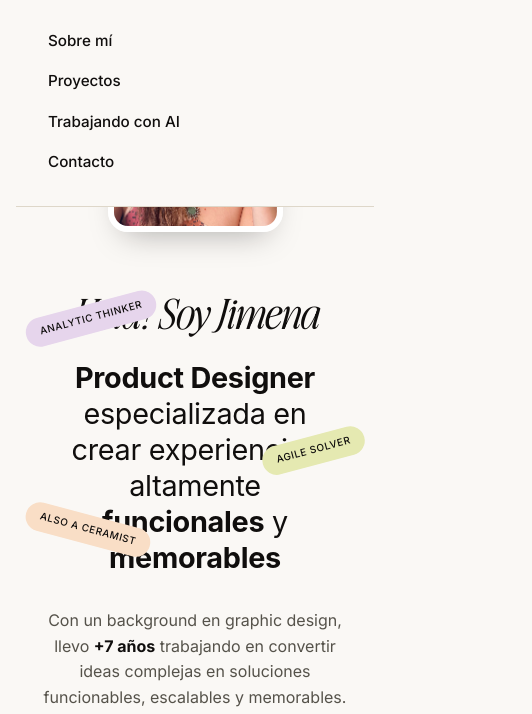
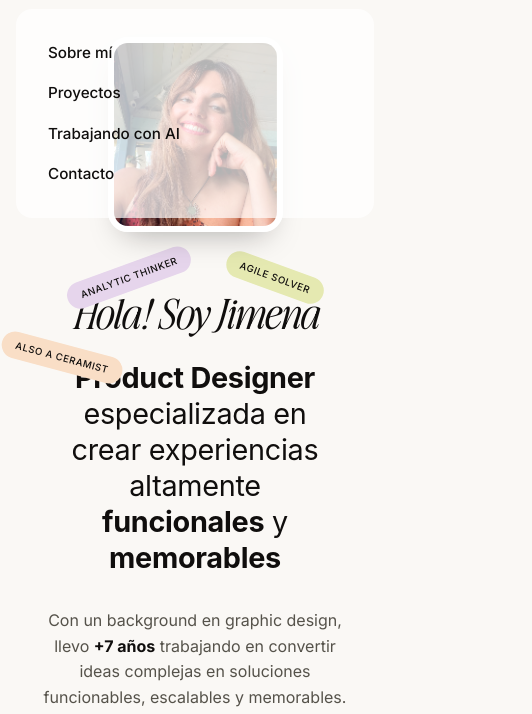
Before and after one commit to jimenaestevez/jimenaestevez.github.io, a plain HTML site: page index.html in a window 390 px wide. Both pictures are taken after a click on the button "Abrir menú". Shown: the part 115-829 px from the top of the page, 532 px wide, since content can reach past the window. Drawn offline with Linux system fonts and the light colour scheme; a web font is replaced by a local one.

Commit message:
Add favicon, fix mobile responsiveness, and hero photo click-to-expand
- Add color-scheme-aware SVG favicon (dark ink in light mode, white in dark mode)
- Fix toolkit grid overflow on mobile (min-width:auto grid item bug)
- Recalculate hero badge positions per breakpoint to avoid overlapping text
- Add padding/margin spec for stacked project cards on tablet
- Style mobile nav dropdown to match navbar (blur, radius, gap)
- Add click-to-expand/collapse for hero photos as touch equivalent of hover

Co-Authored-By: Claude Sonnet 5 <noreply@anthropic.com>

```diff
--- a/css/styles.css
+++ b/css/styles.css
@@ -351,14 +351,20 @@ p {
   z-index: 2;
 }
 
-.hero-photo-group:hover .hero-photo-side.left {
+.hero-photo-group:hover .hero-photo-side.left,
+.hero-photo-group.expanded .hero-photo-side.left {
   opacity: 1;
   transform: translate(-120px, 52px) rotate(-15deg) scale(1);
 }
 
-.hero-photo-group:hover .hero-photo-side.right {
+.hero-photo-group:hover .hero-photo-side.right,
+.hero-photo-group.expanded .hero-photo-side.right {
   opacity: 1;
   transform: translate(120px, 52px) rotate(15deg) scale(1);
+}
+
+.hero-photo-group {
+  cursor: pointer;
 }
 
 .hero-eyebrow {
@@ -628,11 +634,12 @@ p {
 }
 
 .toolkit-item {
+  min-width: 0;
   text-align: center;
 }
 
 .toolkit-item img {
-  max-width: 500px;
+  max-width: min(500px, 100%);
   margin: 0 auto var(--space-md);
 }
 
@@ -1067,18 +1074,58 @@ p {
   .featured-project-card {
     grid-template-columns: 1fr;
     height: auto;
+    padding: 16px 8px;
   }
 
   .featured-project-info {
     border-radius: 14px 14px 0 0;
+    padding: 16px 16px 32px;
   }
 
   .featured-project-media {
+    margin: 0 8px;
     min-height: 220px;
   }
 
   .site-header {
     margin: 16px;
+  }
+
+  .nav-links {
+    top: calc(100% + 12px);
+    background-color: rgba(255, 255, 255, 0.7);
+    backdrop-filter: blur(8px);
+    border-radius: 16px;
+    border-bottom: none;
+  }
+
+  .badge-pill {
+    font-size: 0.78rem;
+    padding: 10px 20px;
+  }
+
+  .badge-1 {
+    top: -4.5rem;
+    left: 0;
+    right: auto;
+    bottom: auto;
+    transform: rotate(-18deg);
+  }
+
+  .badge-2 {
+    top: -4.5rem;
+    right: 0;
+    left: auto;
+    bottom: auto;
+    transform: rotate(18deg);
+  }
+
+  .badge-3 {
+    top: -0.5rem;
+    left: -4rem;
+    right: auto;
+    bottom: auto;
+    transform: rotate(15deg);
   }
 
   .footer-cta-inner {
@@ -1096,9 +1143,18 @@ p {
   .project-grid,
   .skills-grid,
   .case-meta-grid,
-  .case-image-row,
+  .case-image-row {
+    grid-template-columns: 1fr;
+  }
+
   .toolkit-grid {
     grid-template-columns: 1fr;
+    margin-left: calc(-1 * var(--space-md));
+    margin-right: calc(-1 * var(--space-md));
+  }
+
+  .toolkit-item {
+    padding: 0 var(--space-md);
   }
 
   .hero-headline-wrap {
@@ -1106,13 +1162,33 @@ p {
   }
 
   .badge-pill {
-    font-size: 0.62rem;
-    padding: 0.4rem 0.9rem;
+    font-size: 0.6rem;
+    padding: 6px 14px;
   }
 
-  .badge-1 { left: -0.5rem; }
-  .badge-2 { right: -0.5rem; }
-  .badge-3 { left: -0.5rem; }
+  .badge-1 {
+    top: -6rem;
+    left: 2rem;
+    right: auto;
+    bottom: auto;
+    transform: rotate(-20deg);
+  }
+
+  .badge-2 {
+    top: -6rem;
+    right: 2rem;
+    left: auto;
+    bottom: auto;
+    transform: rotate(20deg);
+  }
+
+  .badge-3 {
+    top: -1rem;
+    left: -2rem;
+    right: auto;
+    bottom: auto;
+    transform: rotate(15deg);
+  }
 
   .case-nav {
     flex-direction: column;
--- a/index.html
+++ b/index.html
@@ -8,6 +8,7 @@
   <link rel="preconnect" href="https://fonts.googleapis.com" />
   <link rel="preconnect" href="https://fonts.gstatic.com" crossorigin />
   <link href="https://fonts.googleapis.com/css2?family=Inter:wght@400;500;600;700&display=swap" rel="stylesheet" />
+  <link rel="icon" type="image/svg+xml" href="assets/images/favicon.svg" />
   <link rel="stylesheet" href="css/styles.css" />
 </head>
 <body>
--- a/js/main.js
+++ b/js/main.js
@@ -9,6 +9,20 @@ if (navToggle && navLinks) {
 
   navLinks.querySelectorAll('a').forEach((link) => {
     link.addEventListener('click', () => navLinks.classList.remove('open'));
+  });
+}
+
+// Fotos del hero: click para expandir/contraer (equivalente táctil del hover)
+const heroPhotoGroup = document.querySelector('.hero-photo-group');
+
+if (heroPhotoGroup) {
+  heroPhotoGroup.addEventListener('click', (event) => {
+    heroPhotoGroup.classList.toggle('expanded');
+    event.stopPropagation();
+  });
+
+  document.addEventListener('click', () => {
+    heroPhotoGroup.classList.remove('expanded');
   });
 }
 
```
Also changed, not shown: about.html (+1 -0 lines), ai.html (+1 -0 lines), contact.html (+1 -0 lines), projects.html (+1 -0 lines), proyecto-01.html (+1 -0 lines), proyecto-02.html (+1 -0 lines), proyecto-03.html (+1 -0 lines), assets/images/favicon.svg (added).
